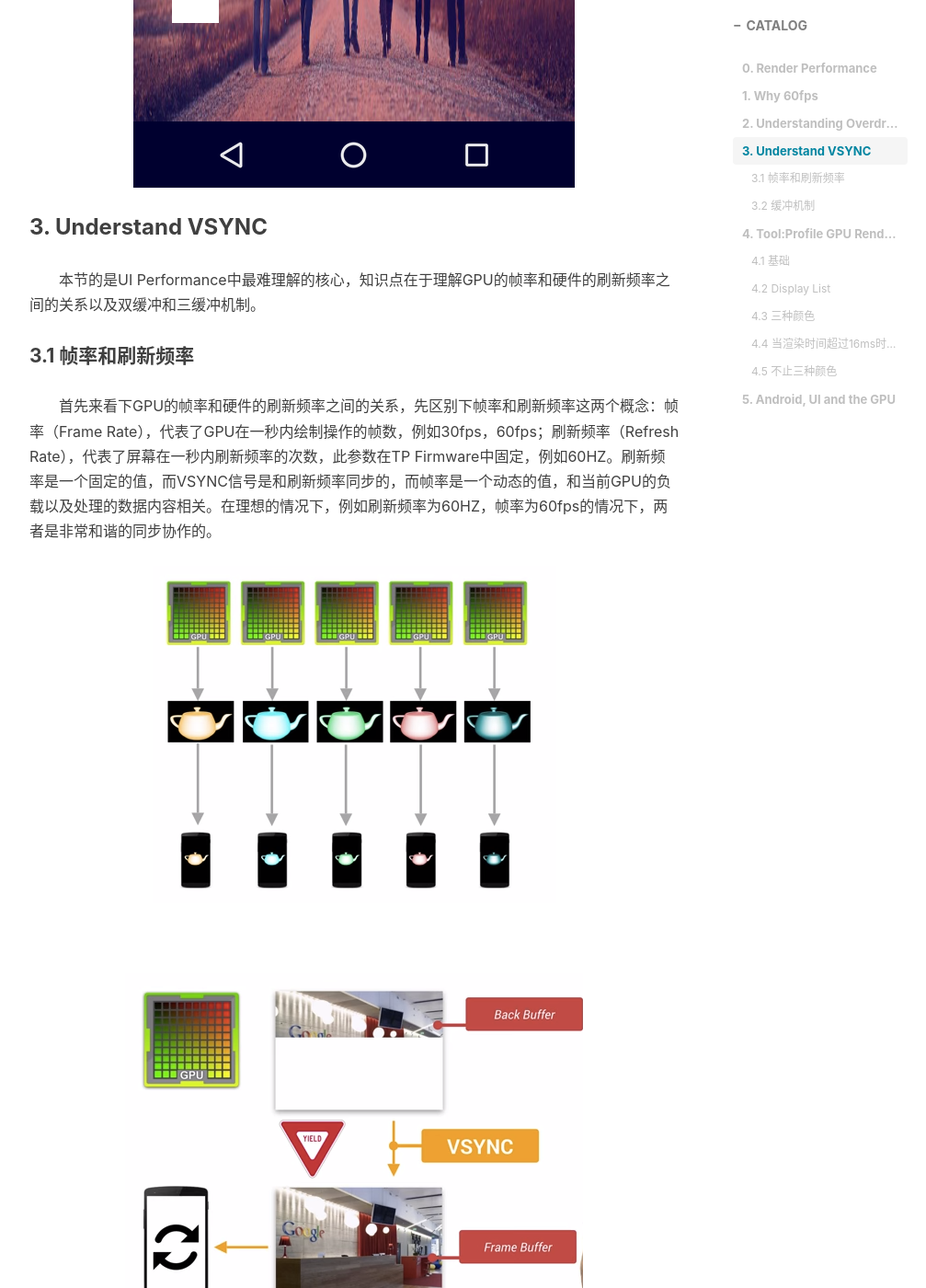
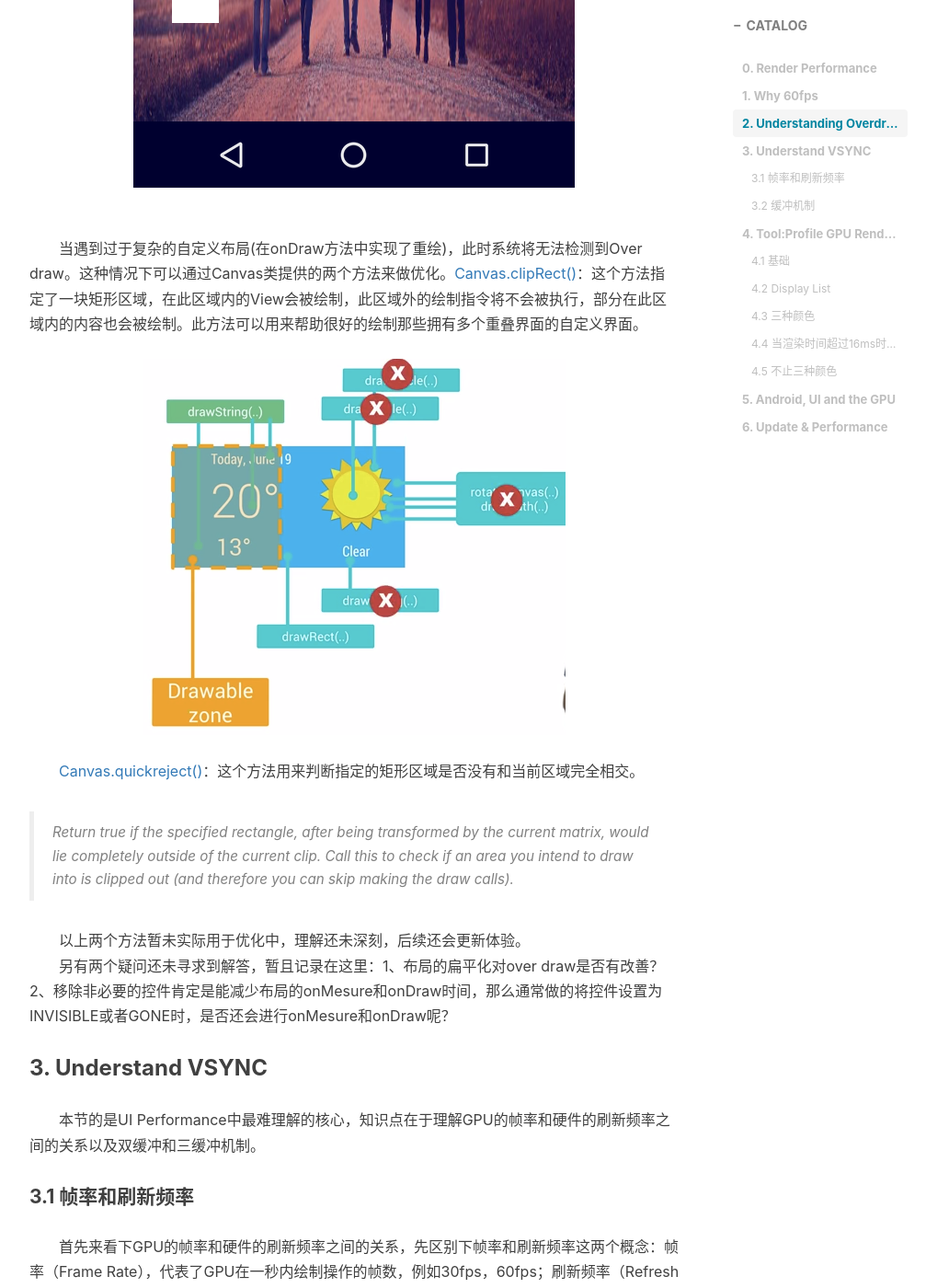
Before and after one commit to chendongqi/blog, a Jekyll site: the page built from _posts/android/performance/2017-03-08-android_perf_patterns_ui.markdown, in a window 1280 px wide and 1400 px high, scrolled down 4705 px. Shown: the whole window at 92% size, without its empty margins (233-1240 px from the left). Built offline with Jekyll 4.4.1, drawn with Linux system fonts in a browser that asks for light colours; nearby versions of some CDN libraries; comment, search, counter and statistics services are not loaded; some of the changed text lies outside the part shown.

Commit message:
update paper android performance patterns ui

````diff
--- a/_posts/android/performance/2017-03-08-android_perf_patterns_ui.markdown
+++ b/_posts/android/performance/2017-03-08-android_perf_patterns_ui.markdown
@@ -71,6 +71,13 @@ tags:
 ```
 &emsp;&emsp;从布局上看最多有四层背景图片需要绘制，在机器上呈现的效果如下，此类问题就可以通过去除不显示的区域的绘制来达到减少绘制层级的问题。
 ![overdraw_demo.png](https://chendongqi.github.io/blog/img/2017-03-08-android_perf_patterns_ui/overdraw_demo.png)
+&emsp;&emsp;当遇到过于复杂的自定义布局(在onDraw方法中实现了重绘)，此时系统将无法检测到Over draw。这种情况下可以通过Canvas类提供的两个方法来做优化。[Canvas.clipRect()](https://developer.android.com/reference/android/graphics/Canvas.html)：这个方法指定了一块矩形区域，在此区域内的View会被绘制，此区域外的绘制指令将不会被执行，部分在此区域内的内容也会被绘制。此方法可以用来帮助很好的绘制那些拥有多个重叠界面的自定义界面。
+![overdraw_reduce_cpu_gpu.png](https://chendongqi.github.io/blog/img/2017-03-08-android_perf_patterns_ui/overdraw_reduce_cpu_gpu.png)
+&emsp;&emsp;[Canvas.quickreject()](https://developer.android.com/reference/android/graphics/Canvas.html)：这个方法用来判断指定的矩形区域是否没有和当前区域完全相交。
+> Return true if the specified rectangle, after being transformed by the current matrix, would lie completely outside of the current clip. Call this to check if an area you intend to draw into is clipped out (and therefore you can skip making the draw calls).
+
+&emsp;&emsp;以上两个方法暂未实际用于优化中，理解还未深刻，后续还会更新体验。
+&emsp;&emsp;另有两个疑问还未寻求到解答，暂且记录在这里：1、布局的扁平化对over draw是否有改善？2、移除非必要的控件肯定是能减少布局的onMesure和onDraw时间，那么通常做的将控件设置为INVISIBLE或者GONE时，是否还会进行onMesure和onDraw呢？
 
 ### 3. Understand VSYNC
 
@@ -184,3 +191,8 @@ It’s also worth noting that large spikes in this bar can come from re-submitti
 &emsp;&emsp;在Android里面那些由主题所提供的资源，例如Bitmaps，Drawables都是一起打包到统一的Texture纹理当中，然后再传递到GPU里面例如以下创建的纹理集。而文字的栅格化会更加复杂，需要使用skia字库或者是第三方字库来做栅格化
 ![texture_collection.png](https://chendongqi.github.io/blog/img/2017-03-08-android_perf_patterns_ui/texture_collection.png)
 &emsp;&emsp;关于硬件加速的的一些简单资料可以参考：[Android HWUI硬件加速模块浅析](http://www.2cto.com/kf/201507/425856.html)和[android硬件加速总结](http://blog.csdn.net/xu_fu/article/details/48208795)
+
+### 6. Update & Performance
+
+&emsp;&emsp;Android界面更新时会导致View的重绘，这个会导致如下的流程，CPU计算重新生成DisplayList，交给GPU执行渲染命令。对于一个View的整体来说，如果在渲染完之后后续操作中只是其位置发生了变化，则GPU只需要重新执行一次渲染命令即可。但是如果View中的控件发生变化，这个变化可以是位置或者尺寸等，例如一个Button的大小发生了改变，那么需要重新计算这个Button在View中的位置，和其他子View的相对位置，其他子View的位置等信息。那么就需要重新生成DisplayList，然后GPU再重新渲染，所以当布局复杂时，频繁的更新也可能会导致性能问题。
+&emsp;&emsp;在开发只模式下，有一个“Show GPU view updates”选项，开启之后在GPU渲染时会显示渲染的区域(也就是说用到硬件加速的应用)，此工具被网友称为鸡肋工具，自己使用中也还未发现具体有何作用。附上一篇介绍代码实现的文章[Show GPU View Update实现原理](http://www.wtoutiao.com/p/1bfiv8u.html)。
````
Also changed, not shown: img/2017-03-08-android_perf_patterns_ui/overdraw_reduce_cpu_gpu.png (added).
